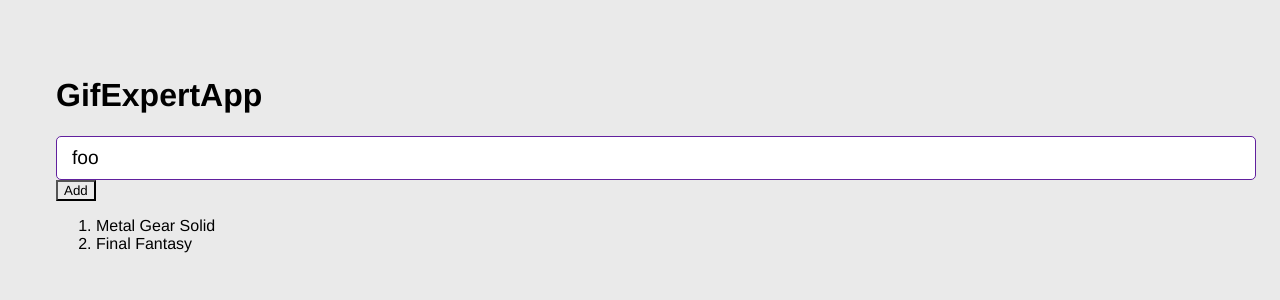
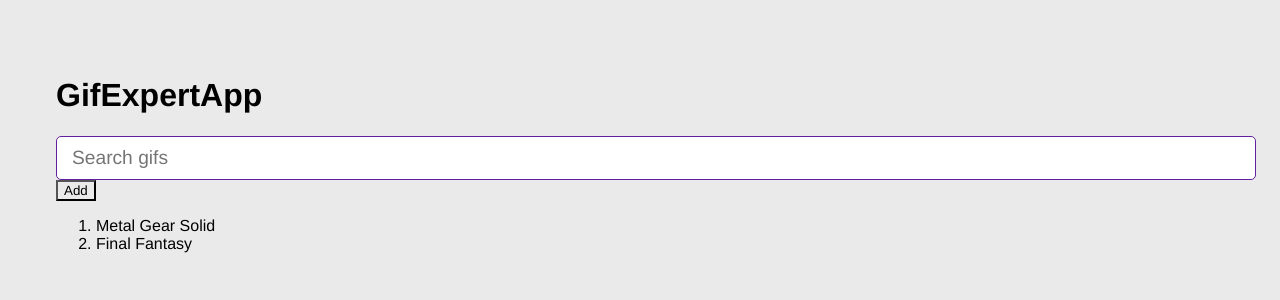
Before and after one commit to Rubru94/course-react-hooks-MERN, a React (Vite) app in the folder react/04-gif-expert-app/: page / in a window 1280 px wide. Shown: the top 300 px of the page. Built offline with nearby package versions, Linux system fonts and the light colour scheme.

Commit message:
feat(04-gif-expert-app): Add category from component using props

```diff
--- a/react/04-gif-expert-app/src/GifExpertApp.tsx
+++ b/react/04-gif-expert-app/src/GifExpertApp.tsx
@@ -23,7 +23,7 @@ export const GifExpertApp = () => {
       <h1>GifExpertApp</h1>
 
       {/* Input */}
-      <AddCategory></AddCategory>
+      <AddCategory setCategories={setCategories}></AddCategory>
 
       <button onClick={onAddCategory}>Add</button>
       {/* <button onClick={(event) => onAddCategory(event)}>Add</button> */}
--- a/react/04-gif-expert-app/src/category/AddCategory.tsx
+++ b/react/04-gif-expert-app/src/category/AddCategory.tsx
@@ -2,8 +2,12 @@
 
 import { ChangeEvent, FormEvent, useState } from 'react';
 
-export const AddCategory = () => {
-  const [inputValue, setInputValue] = useState('foo');
+export interface AddCategoryProps {
+  setCategories: React.Dispatch<React.SetStateAction<string[]>>;
+}
+
+export const AddCategory = ({ setCategories }: AddCategoryProps) => {
+  const [inputValue, setInputValue] = useState('');
 
   const onInputChange = ({
     target: { value },
@@ -13,13 +17,16 @@ export const AddCategory = () => {
   };
 
   const onSubmit = (event: FormEvent<HTMLFormElement>) => {
-    event.preventDefault();
-    console.log(event);
+    event.preventDefault(); // Avoid reload on each form submit
+    if (inputValue.trim().length < 1) return;
+    setCategories((categories) => [inputValue, ...categories]);
+    setInputValue('');
   };
 
   return (
     /* In this case, we could omit fragments (<>) because there is no more than one equal element (in this case form) that is going to be the root node.  */
-    <form onSubmit={(event) => onSubmit(event)}>
+    <form onSubmit={onSubmit}>
+      {/* <form onSubmit={(event) => onSubmit(event)}> */} {/* equivalent */}
       <input
         type="text"
         placeholder="Search gifs"
```
